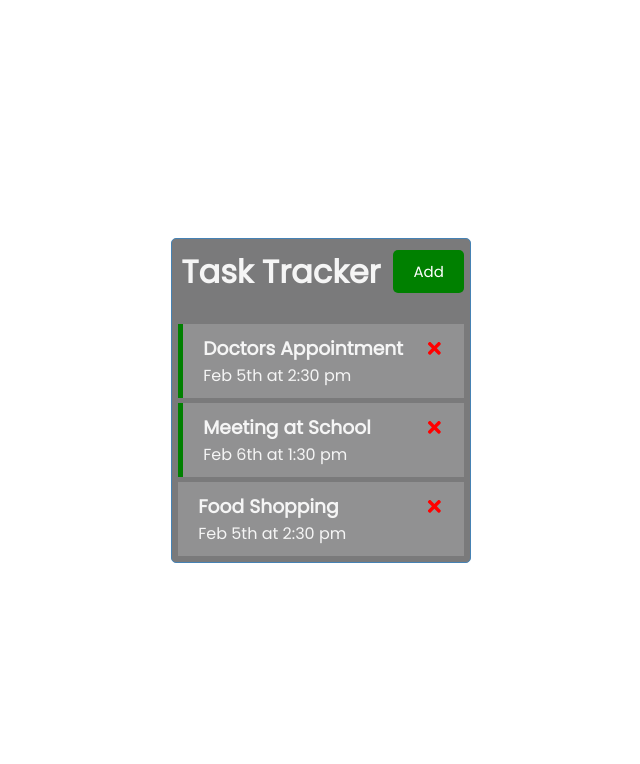
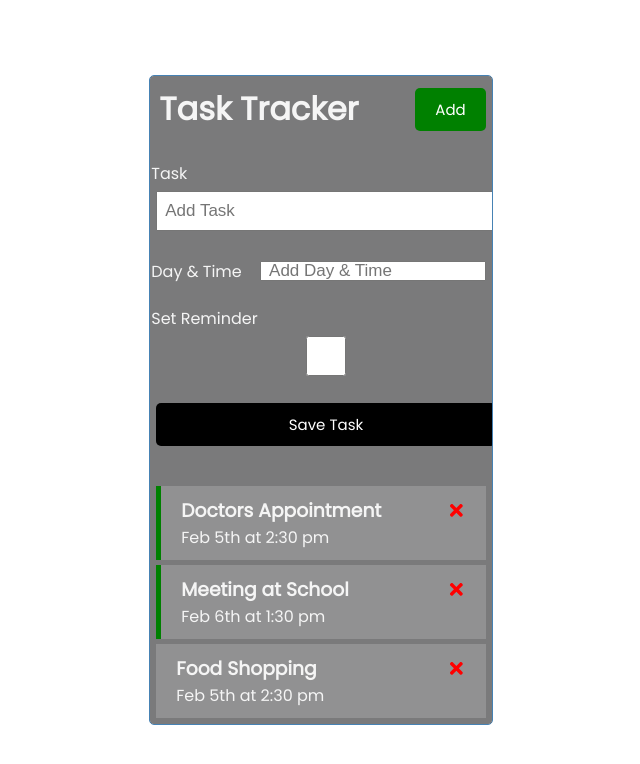
Before and after one commit to yochess2/react-task-tracker, a React (Create React App) app: page / in a window 1280 px wide. Shown: the top 764 px of the page, without its empty margins (319-959 px from the left). Built offline with nearby package versions, Linux system fonts and the light colour scheme.

Commit message:
Add AddTask function

```diff
--- a/src/App.js
+++ b/src/App.js
@@ -1,6 +1,7 @@
 import { useState } from 'react'
 import Header from './components/Header'
 import Tasks from './components/Tasks'
+import AddTask from './components/AddTask'
 
 function App() {
   const [tasks, setTasks] = useState([
@@ -24,6 +25,14 @@
   }
 ])
 
+// Add task
+const addTask = (task) => {
+  const id = Math.floor(Math.random() * 10000 + 1)
+  console.log('task', task)
+  const newTask = { id, ...task }
+  setTasks([...tasks, newTask])
+}
+
 // Delete task
 const deleteTask = (id) => {
   console.log('delete', id)
@@ -39,6 +48,7 @@
   return (
     <div className="container">
       <Header title='Task Tracker' />
+      <AddTask onAdd={addTask}/>
       {tasks.length > 0 ? <Tasks tasks={tasks} onDelete={deleteTask} onToggle={toggleReminder} /> : 'No Tasks To Show '}
     </div>
   );
--- /dev/null
+++ b/src/components/AddTask.js
@@ -0,0 +1,57 @@
+import { useState } from 'react'
+
+const AddTask = ({ onAdd }) => {
+	const [text, setText] = useState('')
+	const [day, setDay] = useState('')
+	const [reminder, setReminder] = useState(false)
+
+	const onSubmit =(e) => {
+		e.preventDefault()
+
+		if (!text) {
+			alert('Please add a task')
+			return
+		}
+
+		onAdd({ text, day, reminder })
+		setText('')
+		setDay('')
+		setReminder(false)
+	}
+
+	return (
+		<form className='add-form' onSubmit={onSubmit}>
+			<div className='form-control'>
+				<label>Task</label>
+				<input
+				type='text'
+				placeholder='Add Task'
+				value={text}
+				onChange={(e) => setText(e.target.value)}
+				/>
+			</div>
+			<div className='form-control form-control-check'>
+				<label>Day & Time</label>
+				<input
+				type='text'
+				placeholder='Add Day & Time'
+				value={day}
+				onChange={(e) => setDay(e.target.value)}
+				/>
+			</div>
+			<div className='form-control'>
+				<label>Set Reminder</label>
+				<input
+				type='checkbox'
+				checked={reminder}
+				value={reminder}
+				onChange={(e) => setReminder(e.currentTarget.checked)}
+				/>
+			</div>
+
+			<input type='submit' value='Save Task' className='btn btn-block'/>
+		</form>
+	)
+}
+
+export default AddTask
```
